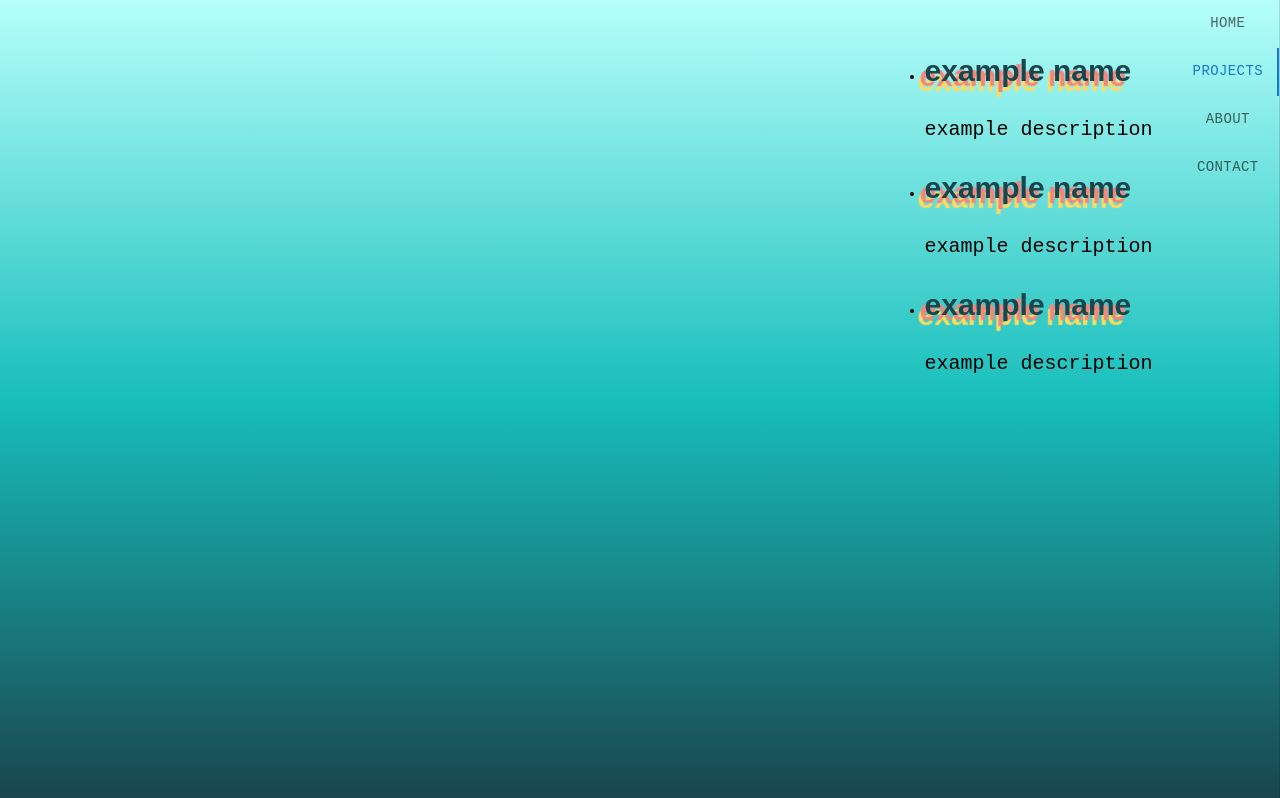
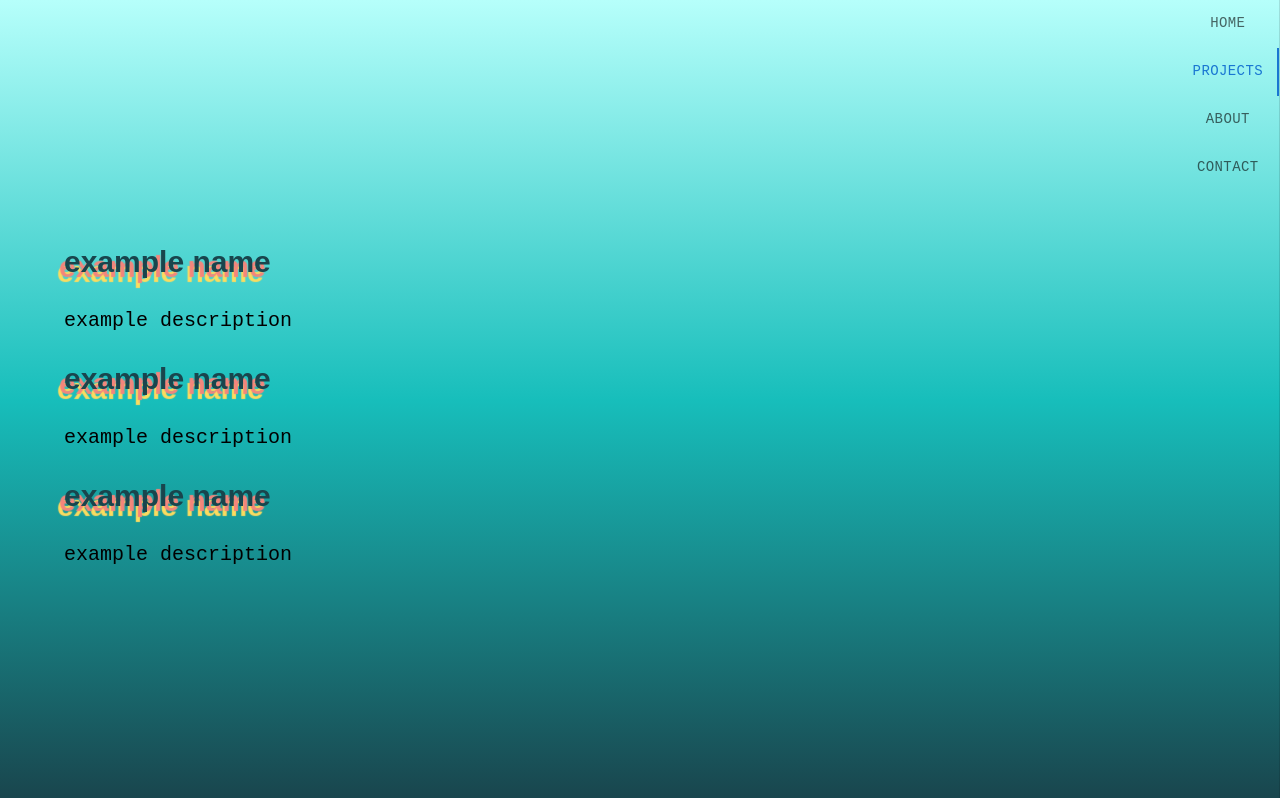
Before and after one commit to themagicianking/portfolio, a React (Vite) app: page / in a window 1280 px wide. Both pictures are taken after a click on the tab "PROJECTS". Built offline with nearby package versions, Linux system fonts and the light colour scheme; a web font is replaced by a local one.

Commit message:
Aligned project panel to the center and created a function that gives each project a class based on whether it is even or odd in the array.

```diff
--- a/src/App.css
+++ b/src/App.css
@@ -24,6 +24,10 @@ p {
   font-size: 20px;
 }
 
+li {
+  list-style: none;
+}
+
 .home-panel {
   flex-grow: 1;
   align-self: center;
@@ -31,6 +35,11 @@ p {
 
 .home-card {
   text-align: center;
+}
+
+.project-panel {
+  flex-grow: 1;
+  align-self: center;
 }
 
 .project-display {
--- a/src/components/Project.jsx
+++ b/src/components/Project.jsx
@@ -1,8 +1,8 @@
 // add link to repo and demo?
 
-function Project({ project }) {
+function Project({ project, className }) {
   return (
-    <li>
+    <li className={className}>
       <h3 className="project-display">{project.name}</h3>
       <p>{project.description}</p>
     </li>
--- a/src/components/ProjectList.jsx
+++ b/src/components/ProjectList.jsx
@@ -6,11 +6,21 @@ const PROJECTS = [
   { name: "example name", description: "example description" },
 ];
 
+function createProjectClass(index) {
+  return index % 2 === 0 ? "even-project" : "odd-project";
+}
+
 function ProjectList() {
   return (
     <ul>
       {PROJECTS.map((project, index) => {
-        return <Project key={index} project={project} />;
+        return (
+          <Project
+            key={index}
+            project={project}
+            className={createProjectClass(index)}
+          />
+        );
       })}
     </ul>
   );
--- a/src/components/Sections.jsx
+++ b/src/components/Sections.jsx
@@ -68,7 +68,7 @@ export default function VerticalTabs() {
       <TabPanel value={value} index={0} className="home-panel">
         <Home />
       </TabPanel>
-      <TabPanel value={value} index={1}>
+      <TabPanel value={value} index={1} className="project-panel">
         <ProjectList />
       </TabPanel>
       <TabPanel value={value} index={2}>
```
